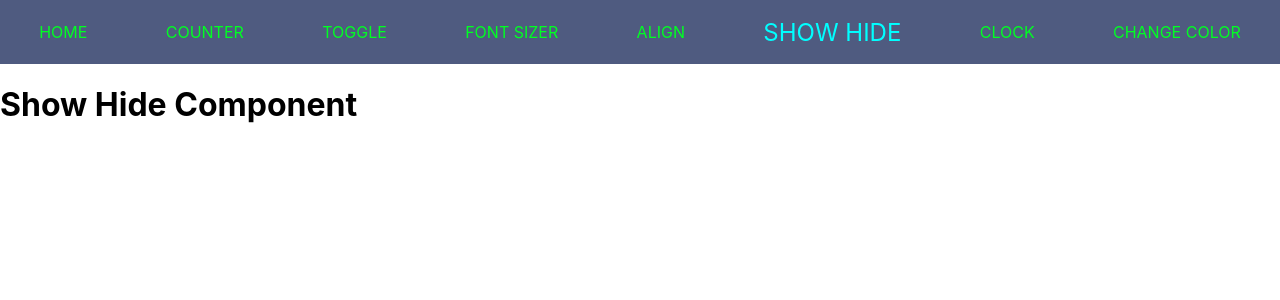
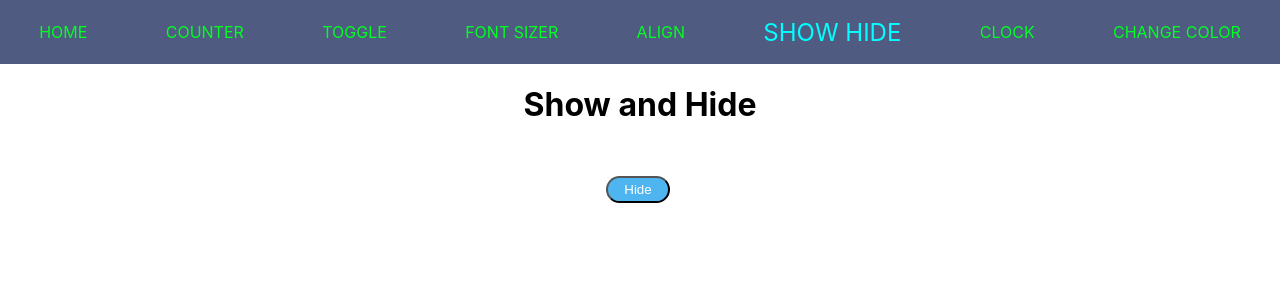
Before and after one commit to korzair74/state-hooks, a React (Create React App) app: page /show-hide in a window 1280 px wide. Shown: the top 300 px of the page. Built offline with nearby package versions, Linux system fonts and the light colour scheme.

Commit message:
show hide page complete, updated style for global use

```diff
--- a/src/App.css
+++ b/src/App.css
@@ -20,13 +20,13 @@
 	color: #00ffff;
 	text-decoration: none;
 }
-.toggle-container {
+.button-container {
 	display: grid;
 	grid-template-columns: 1fr;
 	align-items: center;
 	justify-items: center;
 }
-.toggle-wrapper {
+.button-wrapper {
 	display: flex;
 	align-items: center;
 	justify-content: center;
--- a/src/Components/Pages/show-hide.js
+++ b/src/Components/Pages/show-hide.js
@@ -1,10 +1,30 @@
 import React, { Component } from 'react';
 
 export default class ShowHide extends Component {
+	constructor(props) {
+		super(props);
+
+		this.state = {
+			show: false,
+		};
+	}
+
+	toggle = () => {
+		this.setState({
+			show: !this.state.show,
+		});
+	};
+
 	render() {
 		return (
-			<div>
-				<h1>Show Hide Component</h1>
+			<div className='button-container'>
+				<h1>Show and Hide</h1>
+				<div className='button-wrapper'>
+					<button className='btn' onClick={this.toggle}>
+						{this.state.show === true ? 'Show' : 'Hide'}
+					</button>
+				</div>
+				<h1>{this.state.show === true ? 'Show' : ''}</h1>
 			</div>
 		);
 	}
```
